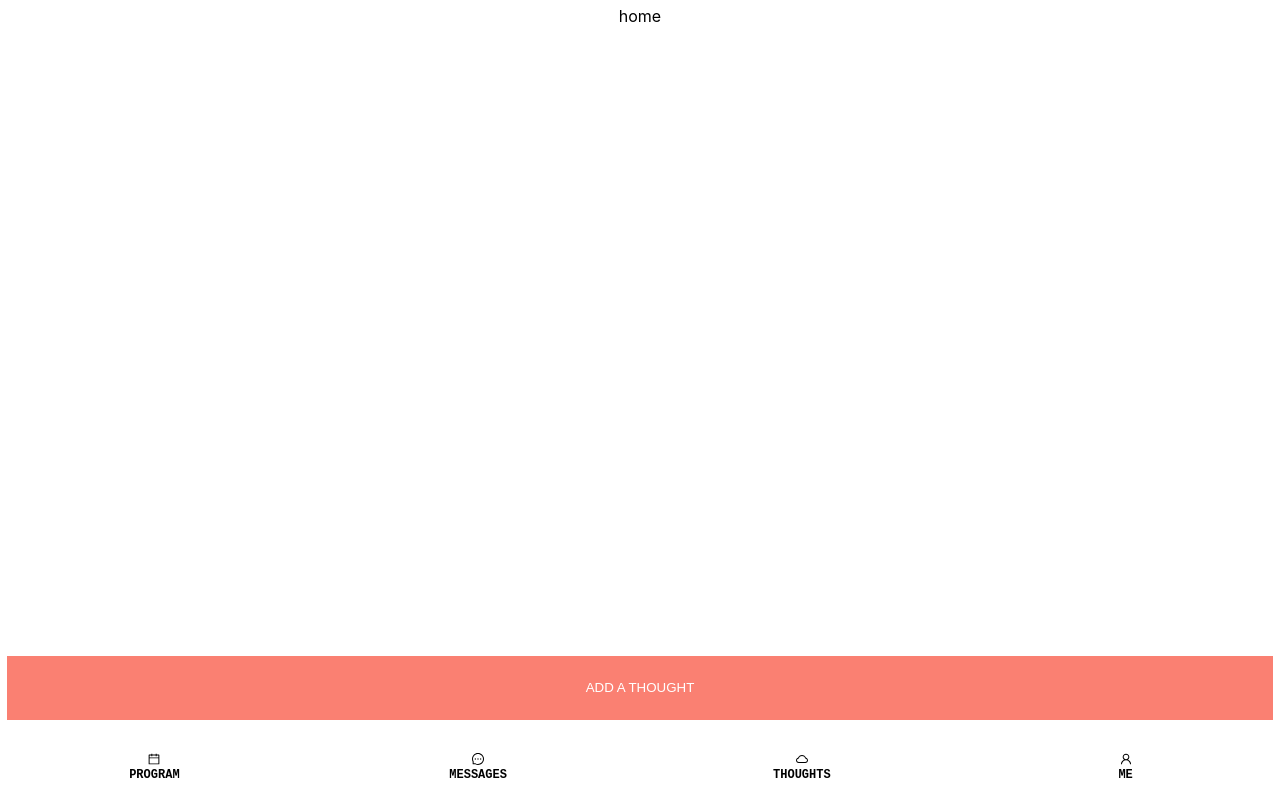
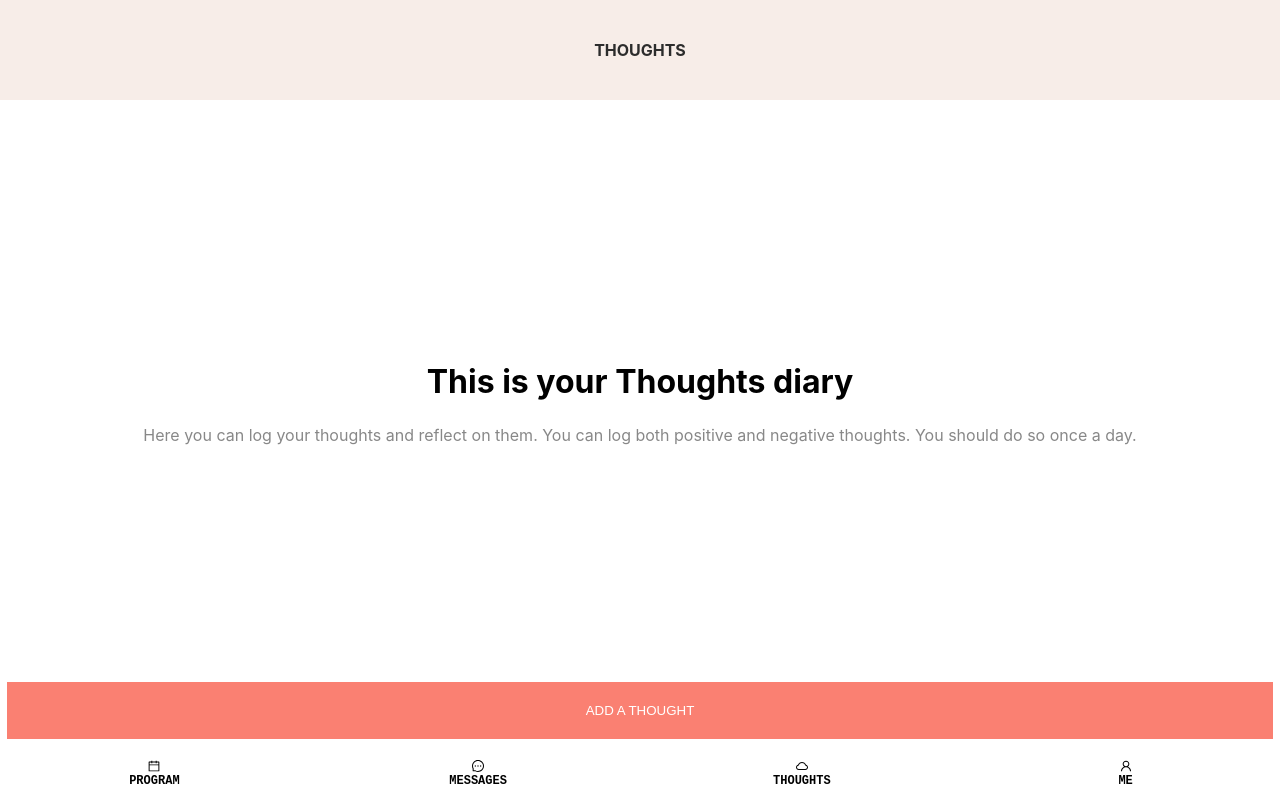
Before and after one commit to ivanpuebla10/test, a React (Create React App) app: page / in a window 1280 px wide. Built offline with nearby package versions, Linux system fonts and the light colour scheme.

Commit message:
home styles added

```diff
--- a/src/App.jsx
+++ b/src/App.jsx
@@ -5,11 +5,13 @@ import { BrowserRouter as Router, Route, Routes } from "react-router-dom";
 import ThoughtDetails from './components/Thoughts/ThoughtDetails/ThoughtDetails';
 import NavBar from './components/NavBar/NavBar';
 import { AddThought } from './components/Thoughts/AddThought/AddThought';
+import Header from './components/Header/Header';
 
 function App() {
   return (
     <div className="app">
       <Router>
+      <Header/>
       <div className="app-container">
       <Routes>
       <Route path="/" element={<Thoughts/>}/>
--- /dev/null
+++ b/src/components/Header/Header.jsx
@@ -0,0 +1,13 @@
+import React from 'react'
+import './Header.scss';
+
+const Header = () => {
+
+        return (
+            <div className="header-container">
+                <h1 className="header-title">THOUGHTS</h1>
+            </div>
+      )
+}
+
+export default Header
--- /dev/null
+++ b/src/components/Header/Header.scss
@@ -0,0 +1,11 @@
+.header-container {
+    display: flex;
+    height: 14%;
+    justify-content: center;
+    align-items: center;
+    background-color: #F7EDE8;
+}
+.header-title {
+    font-size: 1em;
+    color:rgb(44, 44, 44)
+}
--- a/src/components/Thoughts/Home/Home.jsx
+++ b/src/components/Thoughts/Home/Home.jsx
@@ -1,14 +1,14 @@
 import React from 'react'
+import './Home.scss';
 
 const Home = () => {
 
-
         return (
-            <div>home</div>
+            <div className="home-container">
+                <h1 className="home-title">This is your Thoughts diary</h1>
+                <p className="home-paragraph">Here you can log your thoughts and reflect on them. You can log both positive and negative thoughts. You should do so once a day.</p>
+            </div>
       )
-
-
-
 }
 
 export default Home
--- a/src/components/Thoughts/Home/Home.scss
+++ b/src/components/Thoughts/Home/Home.scss
@@ -0,0 +1,16 @@
+.home-container {
+    height: 100%;
+    display: flex;
+    flex-direction: column;
+    align-items: center;
+    justify-content: center;
+}
+
+.home-title {
+    margin: 2em 2em 0.5em 2em;
+}
+
+.home-paragraph {
+    margin: 0.5em 1em 2em 1em;
+    color:rgb(136, 136, 136)
+}
```
